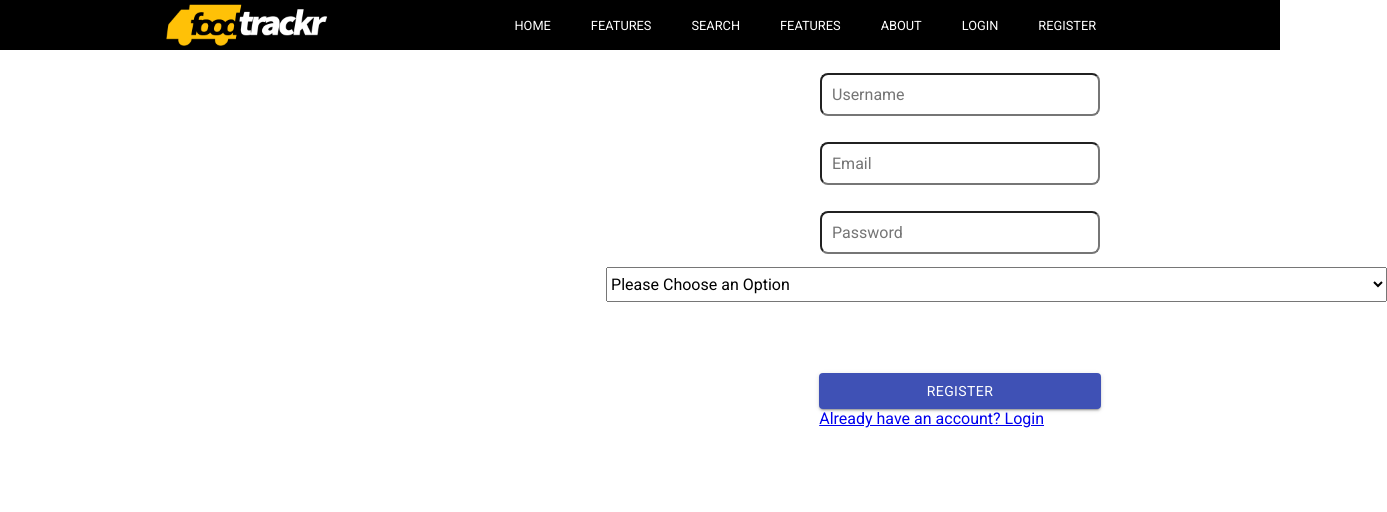
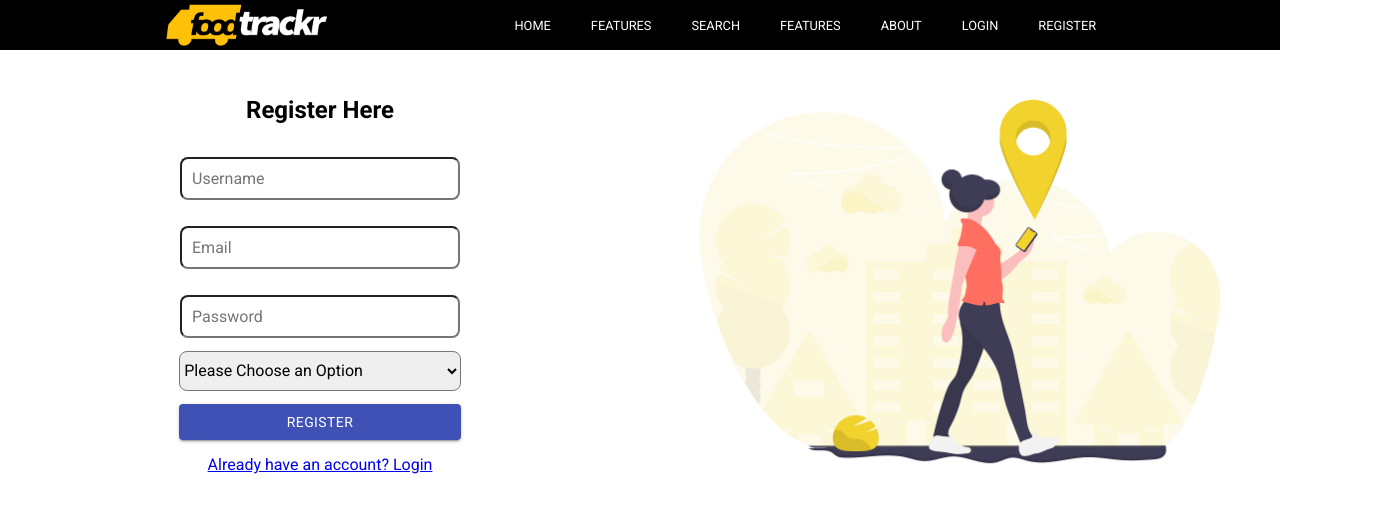
Before and after one commit to Sara-DLC/FoodTruck, a React (Create React App) app: page /register in a window 1280 px wide. Shown: the top 512 px of the page, 1387 px wide, since content can reach past the window. Built offline with nearby package versions, Linux system fonts and the light colour scheme.

Commit message:
register page styled

```diff
--- a/src/components/RegisterForm.js
+++ b/src/components/RegisterForm.js
@@ -20,9 +20,9 @@ const RegisterForm = ({errors, touched, values, status}) => {
 
     return (
     <div className="main">
-
+    <img src={logo} alt='girl looking for direction'/>
         <Form className="login-form">
-
+        <h2>Register Here</h2>
             <Field className="user-field" ype="text"name="user" placeholder="Username"/>
             {touched.user && errors.user && (
             <p className="error">{errors.user}</p>
@@ -54,7 +54,7 @@ const RegisterForm = ({errors, touched, values, status}) => {
             Register
         </Button>
 
-        <Grid >
+        <Grid className="signup-link">
               <Link to="/" variant="body2">
                 {"Already have an account? Login"}
               </Link>
--- a/src/components/scss/app.scss
+++ b/src/components/scss/app.scss
@@ -35,11 +35,10 @@
   }
 
   .option{
-    width: 122%;
-    margin-left: 73px;
-    height: 35px;
-    margin-bottom: 9%;
+    width: 22vw;
+    height: 5vh;
     font-size: 1rem;
+    border-radius: 8px;
     }
 
   .sign-In {
```
